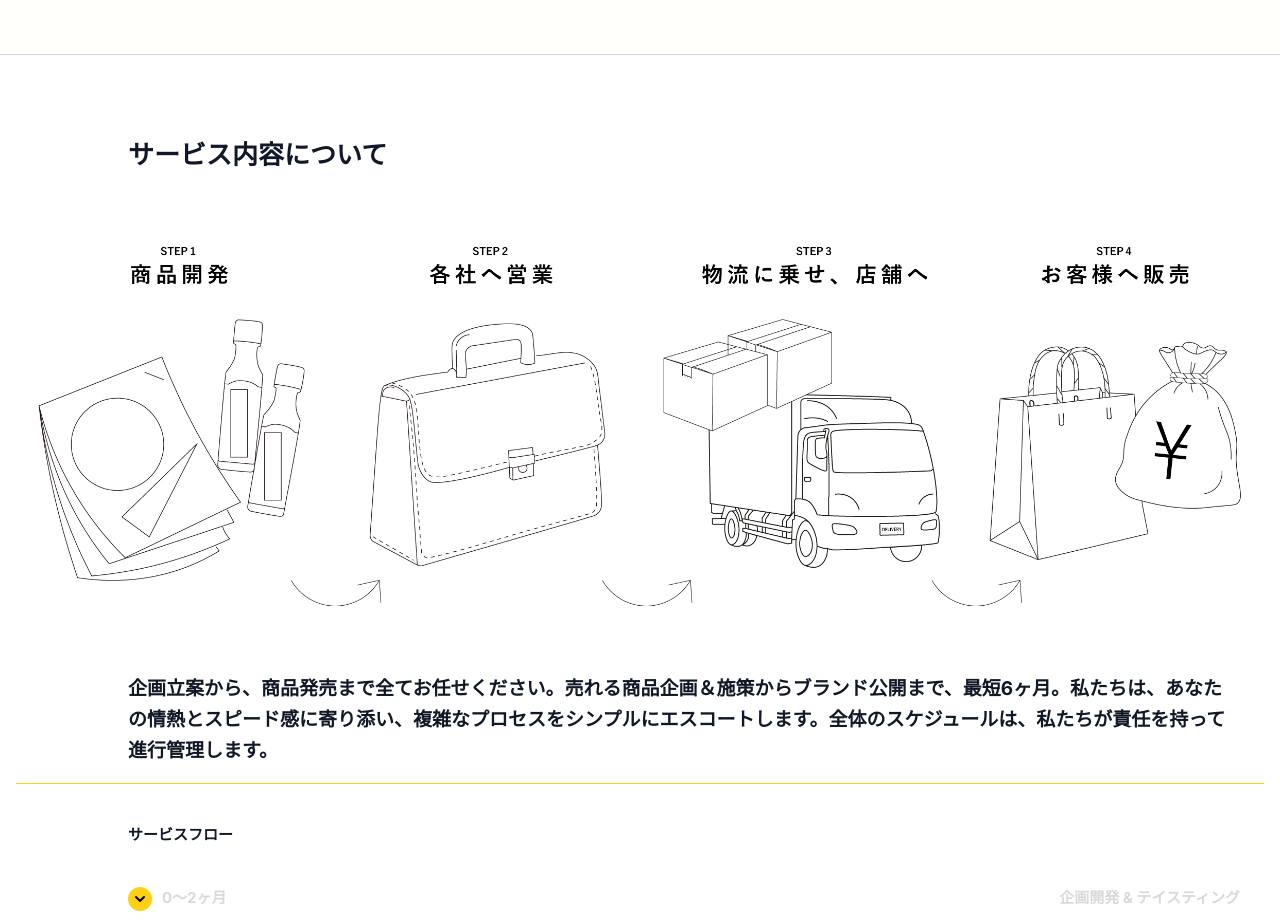
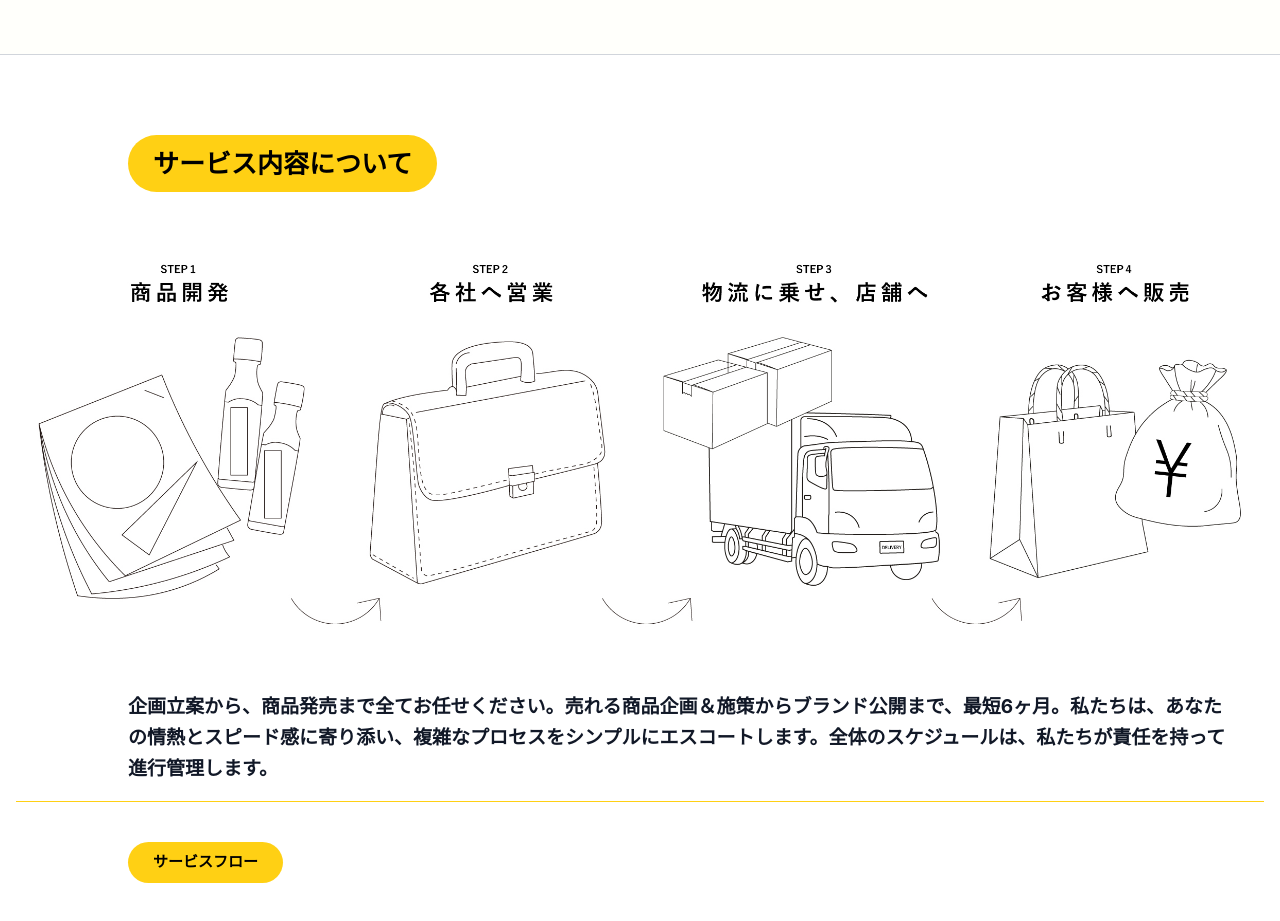
Before and after one commit to DaikiARAI20030526/brandish, a React (Create React App) app: page / in a window 1280 px wide. Shown: the part 5080-6001 px from the top of the page. Built offline with nearby package versions, Linux system fonts and the light colour scheme.

Commit message:
背景オブジェクト追加

```diff
--- a/src/components/ServiceFlow.jsx
+++ b/src/components/ServiceFlow.jsx
@@ -48,8 +48,11 @@ const ServiceFlow = () => {
     <section id="service" className="pb-20 pt-0 px-4 bg-white">
       <div className="max-w-[1400px] mx-auto">
 
-        <h2 className="text-[26px] font-bold text-left md:pl-[7rem] mb-4 max-[530px]:text-[18px]">
-          サービス内容について
+        {/* ■ 修正: 配置指定はh2に残し、装飾とフォント指定をspanに適用 */}
+        <h2 className="text-left md:pl-[7rem] mb-4">
+          <span className="inline-block bg-[#FFD014] text-black rounded-full py-[9px] px-[25px] text-[26px] font-bold max-[530px]:text-[18px]">
+            サービス内容について
+          </span>
         </h2>
 
         <div className="w-full mb-10">
@@ -72,9 +75,11 @@ const ServiceFlow = () => {
           </p>
         </div>
 
-        <div className="text-[15px] font-bold text-left md:pl-[7rem] mb-6
-          max-[530px]:text-[14px] max-[530px]:leading-[27px]">
-          サービスフロー
+        {/* ■ 修正: 配置指定はdivに残し、装飾とフォント指定をspanに適用 */}
+        <div className="text-left md:pl-[7rem] mb-6">
+          <span className="inline-block bg-[#FFD014] text-black rounded-full py-[9px] px-[25px] text-[15px] font-bold max-[530px]:text-[14px] max-[530px]:leading-[27px]">
+            サービスフロー
+          </span>
         </div>
 
         <div className="w-full">
@@ -91,11 +96,11 @@ const ServiceFlow = () => {
                   {/* 左側に矢印とSTEPをグループ化して配置 */}
                   <div className="flex items-center gap-[10px] md:pl-[7rem]">
 
-                    {/* ■ 修正: 円とアイコンのサイズを約半分に縮小 */}
+                    {/* 円とアイコンのサイズは前回の修正(縮小版)を維持 */}
                     <div
                       className={`
                         flex items-center justify-center
-                        w-5 h-5 md:w-6 md:h-6       /* 修正: w-8/10 -> w-5/6 */
+                        w-5 h-5 md:w-6 md:h-6
                         bg-[#FFD014] rounded-full
                         transition-transform duration-300
                         ${isOpen ? 'rotate-180' : 'rotate-0'}
@@ -103,12 +108,11 @@ const ServiceFlow = () => {
                     >
                       <svg
                         xmlns="http://www.w3.org/2000/svg"
-                        // 修正: w-5/6 -> w-3/4 (小さく)
                         className="w-3 h-3 md:w-4 md:h-4 text-black"
                         viewBox="0 0 24 24"
                         fill="none"
                         stroke="currentColor"
-                        strokeWidth="3" /* 修正: 小さくなった分、視認性のため少し太く(2->3) */
+                        strokeWidth="3"
                         strokeLinecap="round"
                         strokeLinejoin="round"
                       >
```
